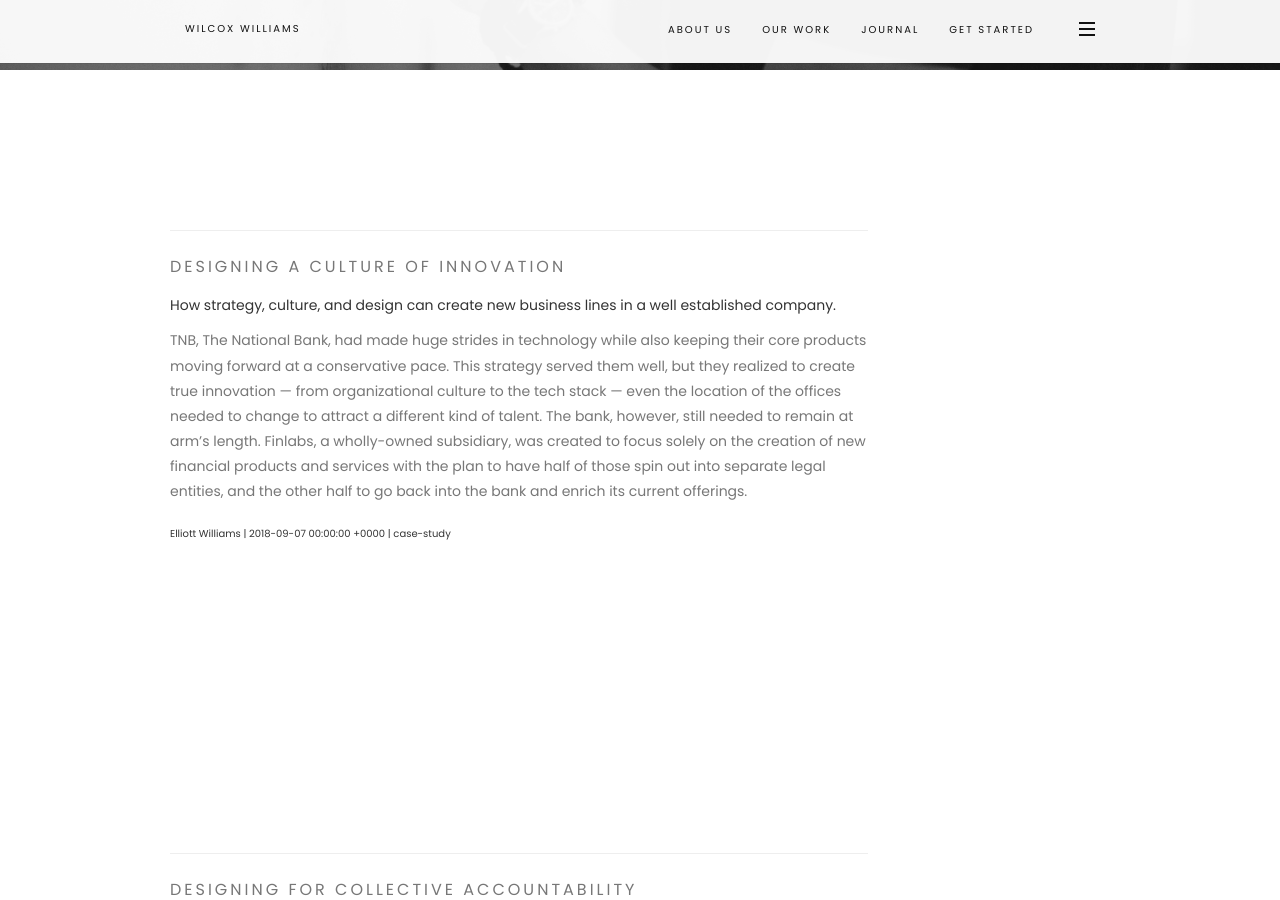
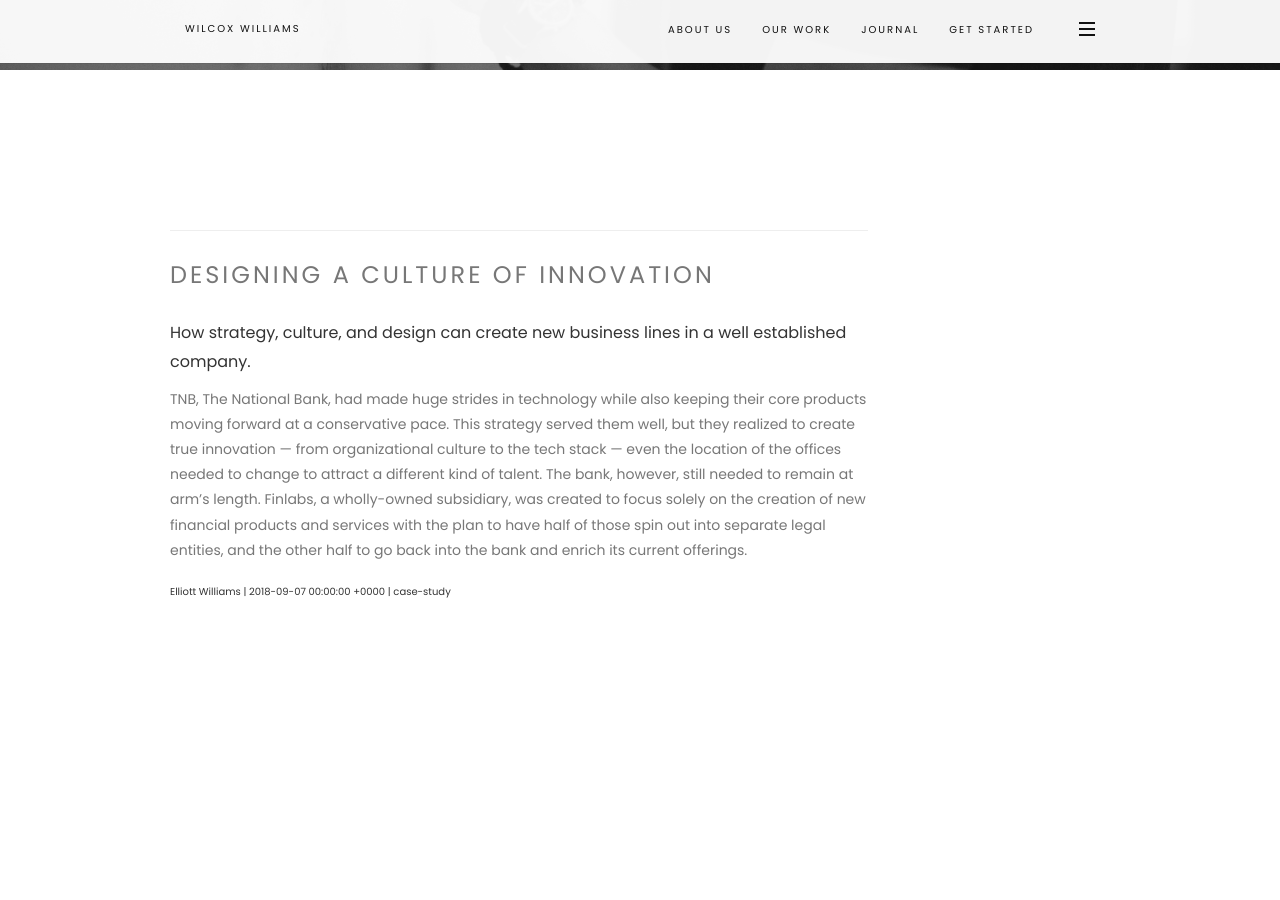
Before and after one commit to rwcstudio/wilcoxwilliams.github.io, a Jekyll site: the page built from journal.html, in a window 1280 px wide and 900 px high, scrolled down 619 px. Built offline with Jekyll 4.4.1, drawn with Linux system fonts in a browser that asks for light colours.

Commit message:
journal formatting

```diff
--- a/journal.html
+++ b/journal.html
@@ -21,10 +21,10 @@ layout: default
 				<!-- MODULE TITLE -->
 				<div class="row">
 					<div class="col-sm-12 col-md-9 col-lg-9"><hr>
-						  <h3 class="font-alt">
+						  <h2 class="font-alt">
                   <a href="{{ post.url }}">{{ post.title }}</a>
-              </h3>
-						<h4>{{ post.subtitle }}</h4>
+              </h2>
+						<h3>{{ post.subtitle }}</h3>
 						<p>
                 {{ post.abstract }}
             </p>
```
